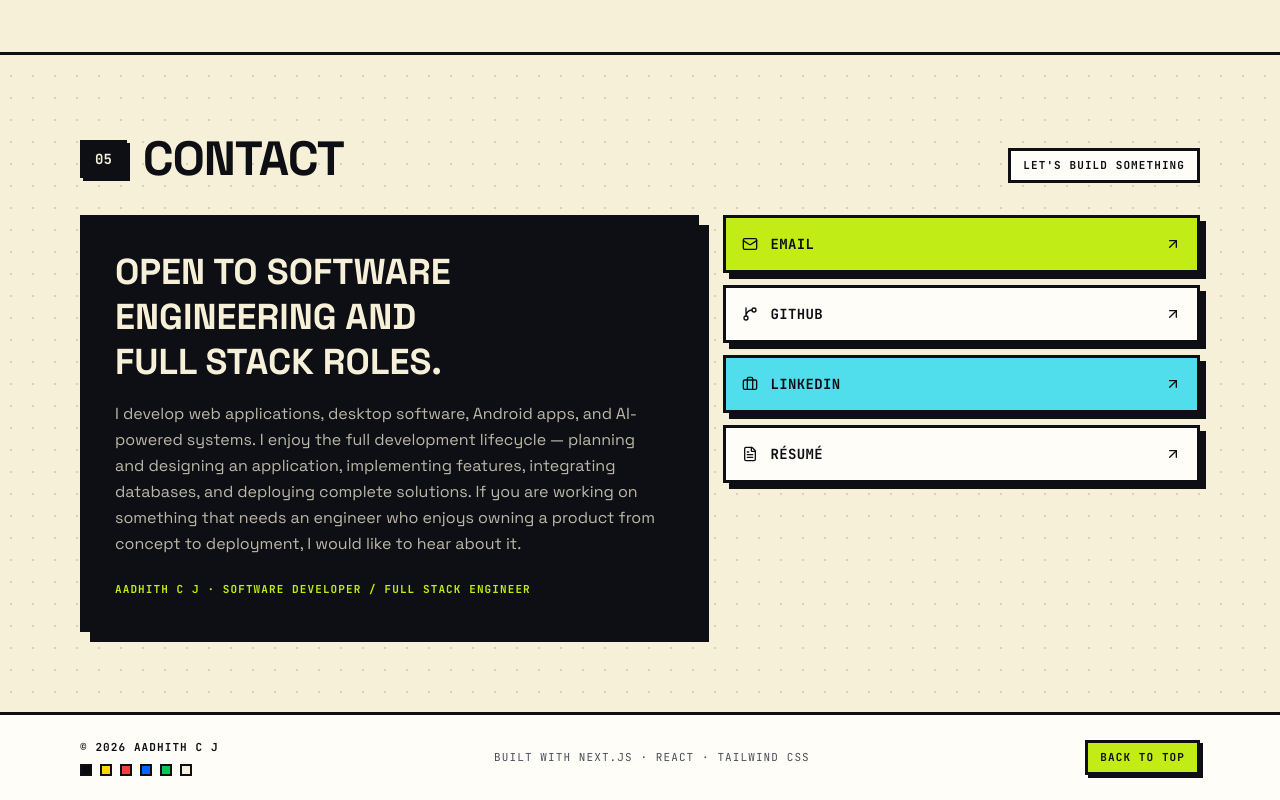
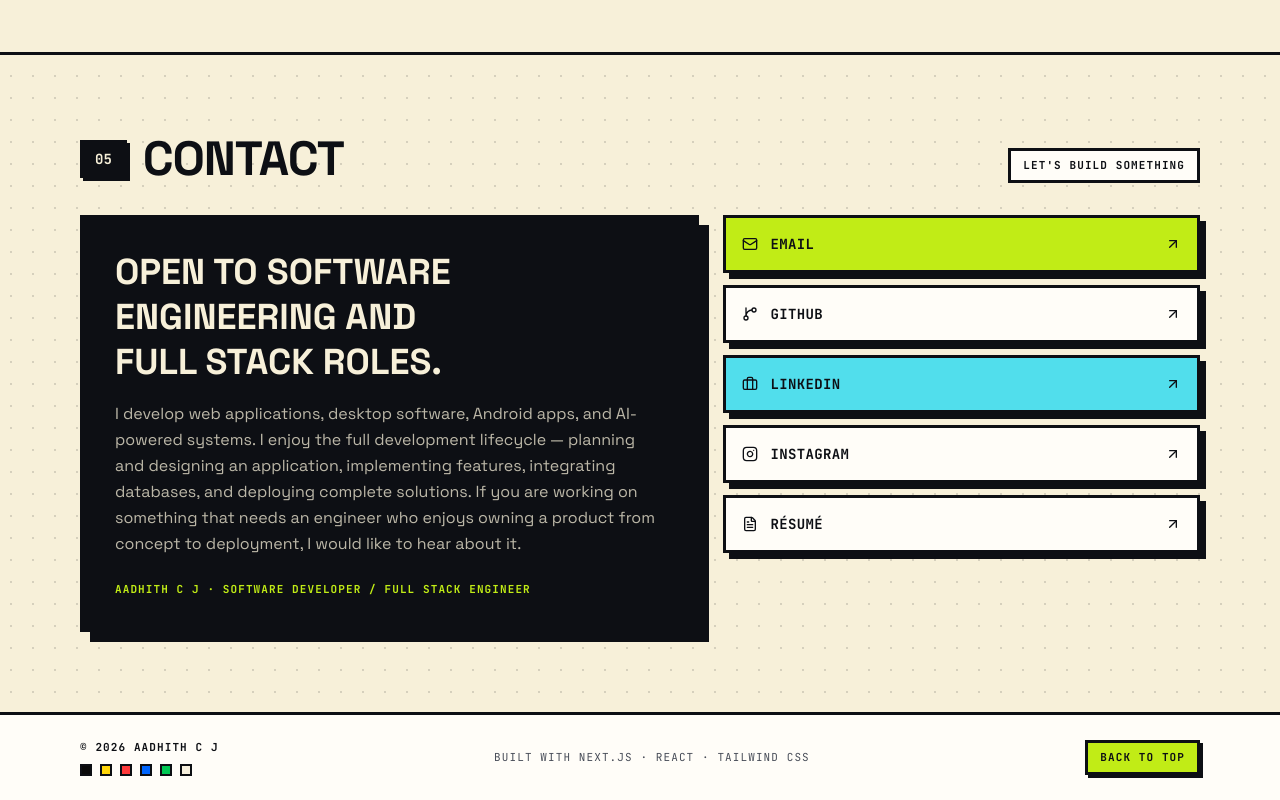
Before and after one commit to aadhithcj/portfolio, a Next.js app: page / in a window 1280 px wide. Shown: the part 4467-5267 px from the top of the page. Built offline with nearby package versions, Linux system fonts and the light colour scheme.

Commit message:
Instagram added

```diff
--- a/components/contact-section.tsx
+++ b/components/contact-section.tsx
@@ -2,13 +2,13 @@
 
 import SectionHeading from "@/components/section-heading"
 import { profile } from "@/lib/portfolio-data"
-import { Mail, GitBranch, Briefcase, FileText, ArrowUpRight } from "lucide-react"
+import { Mail, GitBranch, Briefcase, FileText, ArrowUpRight, Instagram } from "lucide-react"
 
-// Updated links object directly with your contact details
 const contact = {
   email: "aadhithcj9@gmail.com",
   github: "https://github.com/aadhithcj",
   linkedin: "https://linkedin.com/in/aadhithcj",
+  instagram: "https://www.instagram.com/aaaaadhith",
   resumeUrl: "/Resumee.pdf",
 }
 
@@ -16,6 +16,7 @@ const links = [
   { key: "email", label: "Email", icon: Mail, href: contact.email ? `mailto:${contact.email}` : "", bg: "bg-primary" },
   { key: "github", label: "GitHub", icon: GitBranch, href: contact.github, bg: "bg-card" },
   { key: "linkedin", label: "LinkedIn", icon: Briefcase, href: contact.linkedin, bg: "bg-secondary" },
+  { key: "instagram", label: "Instagram", icon: Instagram, href: contact.instagram, bg: "bg-card" },
   { key: "resume", label: "Résumé", icon: FileText, href: contact.resumeUrl, bg: "bg-card" },
 ]
 
```
